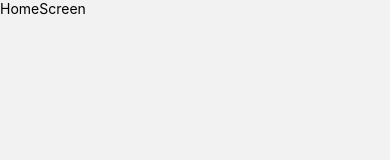
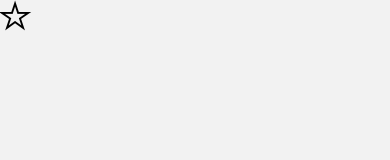
Before and after one commit to belenjn/components-project-react-native, a React Native app: screen /HomeScreen in a window 390 px wide. Shown: the top 160 px of the page. Built offline with nearby package versions, Linux system fonts and the light colour scheme.

Commit message:
React-native-vector-icons installed and configured

```diff
--- a/package.json
+++ b/package.json
@@ -17,7 +17,8 @@
     "react-native": "0.70.6",
     "react-native-gesture-handler": "^2.8.0",
     "react-native-safe-area-context": "^4.4.1",
-    "react-native-screens": "^3.18.2"
+    "react-native-screens": "^3.18.2",
+    "react-native-vector-icons": "^9.2.0"
   },
   "devDependencies": {
     "@babel/core": "^7.12.9",
@@ -27,6 +28,7 @@
     "@types/jest": "^26.0.23",
     "@types/react": "^18.0.21",
     "@types/react-native": "^0.70.6",
+    "@types/react-native-vector-icons": "^6.4.12",
     "@types/react-test-renderer": "^18.0.0",
     "@typescript-eslint/eslint-plugin": "^5.37.0",
     "@typescript-eslint/parser": "^5.37.0",
--- a/src/screens/HomeScreen.tsx
+++ b/src/screens/HomeScreen.tsx
@@ -1,10 +1,11 @@
 import React from 'react';
-import {Text, View} from 'react-native';
+import {View} from 'react-native';
+import Icon from 'react-native-vector-icons/Ionicons';
 
 export const HomeScreen = () => {
   return (
     <View>
-      <Text>HomeScreen</Text>
+      <Icon name="star-outline" size={30} color="black" />
     </View>
   );
 };
```
Also changed, not shown: 6 other files (tests, documents, lock files or other folders).
